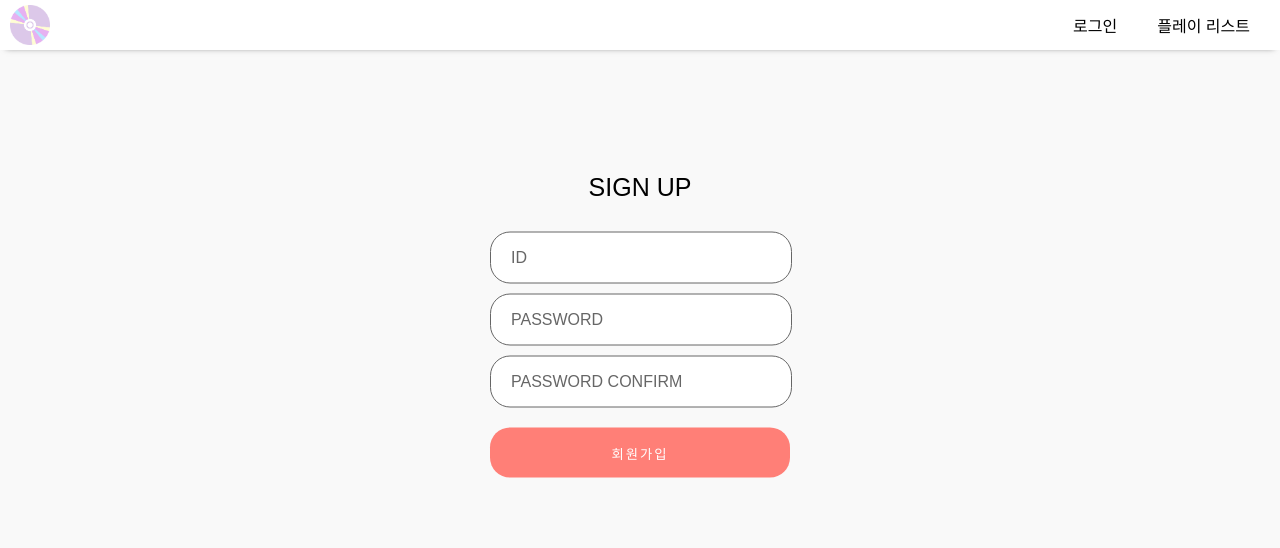
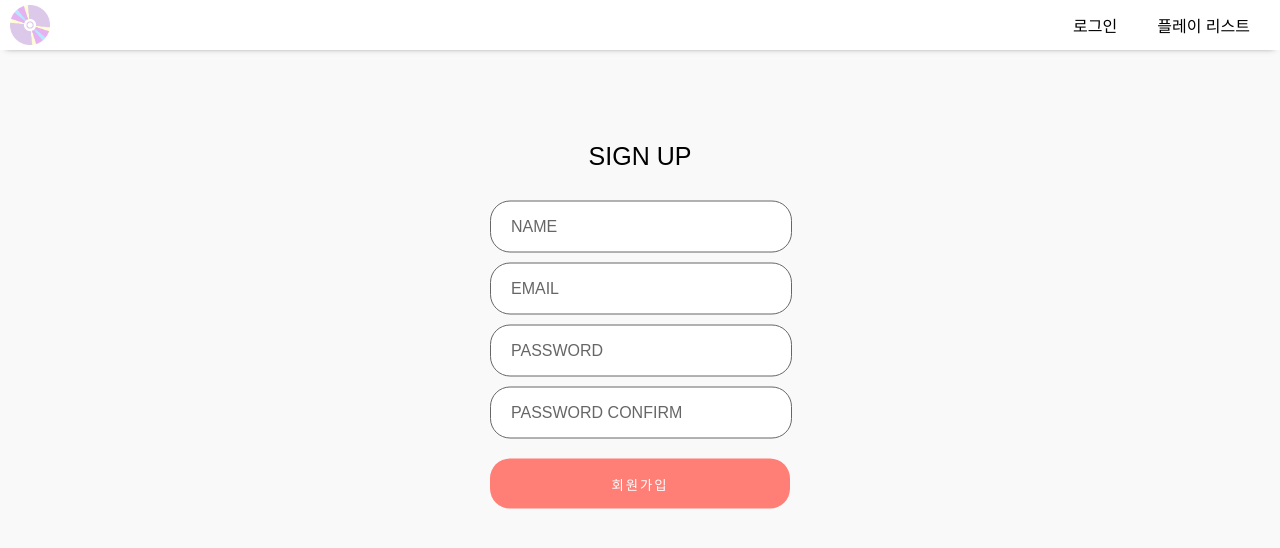
Before and after one commit to Silicon-Valley-Team-A/client, a React (Create React App) app: page /signup in a window 1280 px wide. Shown: the top 548 px of the page. Built offline with nearby package versions, Linux system fonts and the light colour scheme; a web font is replaced by a local one.

Commit message:
refactor : 로그인 속성 추가 및 수정

```diff
--- a/src/pages/Auth/Signin/index.tsx
+++ b/src/pages/Auth/Signin/index.tsx
@@ -3,12 +3,11 @@ import $ from '../style.module.scss';
 import { Link } from 'react-router-dom';
 
 export default function Signin() {
-  const [signinId, setSigninId] = useState('');
+  const [signinEmail, setSigninEmail] = useState('');
   const [signinPw, setSigninPw] = useState('');
 
-  const handleInputId = (e: React.ChangeEvent<HTMLInputElement>): void => {
-    setSigninId(e.target.value);
-    console.log(signinId);
+  const handleInputEmail = (e: React.ChangeEvent<HTMLInputElement>): void => {
+    setSigninEmail(e.target.value);
   };
 
   const handleInputPw = (e: React.ChangeEvent<HTMLInputElement>): void => {
@@ -27,10 +26,10 @@ export default function Signin() {
         <header>sign in</header>
         <input
           type="text"
-          name="id"
-          value={signinId}
-          placeholder="ID"
-          onChange={handleInputId}
+          name="email"
+          value={signinEmail}
+          placeholder="EMAIL"
+          onChange={handleInputEmail}
         />
         <input
           type="password"
--- a/src/pages/Auth/Signup/index.tsx
+++ b/src/pages/Auth/Signup/index.tsx
@@ -2,13 +2,17 @@ import React, { useState } from 'react';
 import $ from '../style.module.scss';
 
 export default function Signup() {
-  const [signupId, setSignupId] = useState('');
+  const [signupName, setSignupName] = useState('');
+  const [signupEmail, setSignupEmail] = useState('');
   const [signupPw, setSignupPw] = useState('');
   const [signupPwConfirm, setSignupPwConfirm] = useState('');
   const [mismatchError, setMismatchError] = useState(false);
 
-  const handleInputId = (e: React.ChangeEvent<HTMLInputElement>): void => {
-    setSignupId(e.target.value);
+  const handleInputName = (e: React.ChangeEvent<HTMLInputElement>): void => {
+    setSignupName(e.target.value);
+  };
+  const handleInputEmail = (e: React.ChangeEvent<HTMLInputElement>): void => {
+    setSignupEmail(e.target.value);
   };
   const handleInputPw = (e: React.ChangeEvent<HTMLInputElement>): void => {
     setSignupPw(e.target.value);
@@ -24,10 +28,12 @@ export default function Signup() {
   ): void => {
     e.preventDefault();
     console.log(mismatchError);
-    if (signupId === '') {
-      alert('아이디를 입력해주세요');
+    if (signupName === '') {
+      alert('이름을 입력해 주세요');
+    } else if (signupEmail === '') {
+      alert('아이디를 입력해 주세요');
     } else if (signupPw === '') {
-      alert('비밀번호를 입력해주세요');
+      alert('비밀번호를 입력해 주세요');
     } else if (signupPw !== signupPwConfirm) {
       alert('비밀번호가 일치하지 않습니다.');
     } else {
@@ -40,10 +46,17 @@ export default function Signup() {
       <header>sign up</header>
       <input
         type="text"
-        name="id"
-        value={signupId}
-        placeholder="ID"
-        onChange={handleInputId}
+        name="name"
+        value={signupName}
+        placeholder="NAME"
+        onChange={handleInputName}
+      />
+      <input
+        type="text"
+        name="email"
+        value={signupEmail}
+        placeholder="EMAIL"
+        onChange={handleInputEmail}
       />
       <input
         type="password"
```
